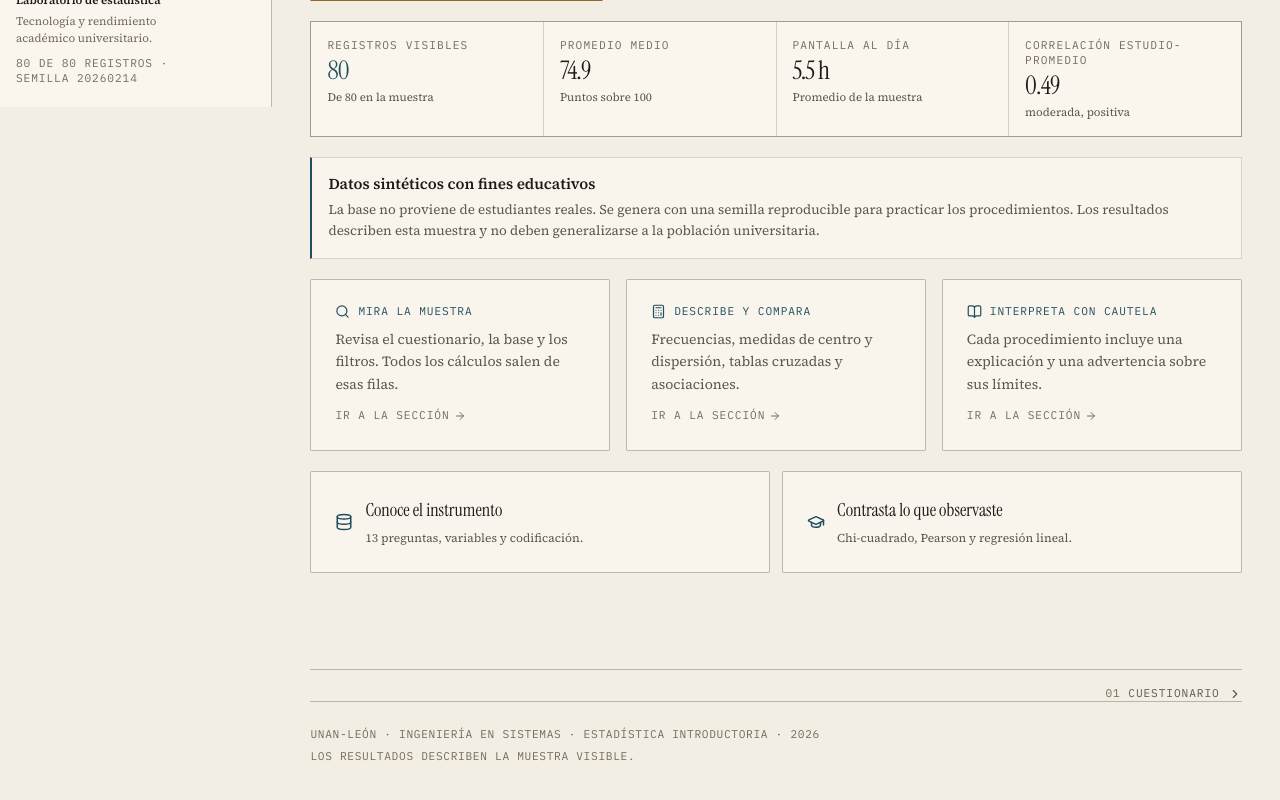
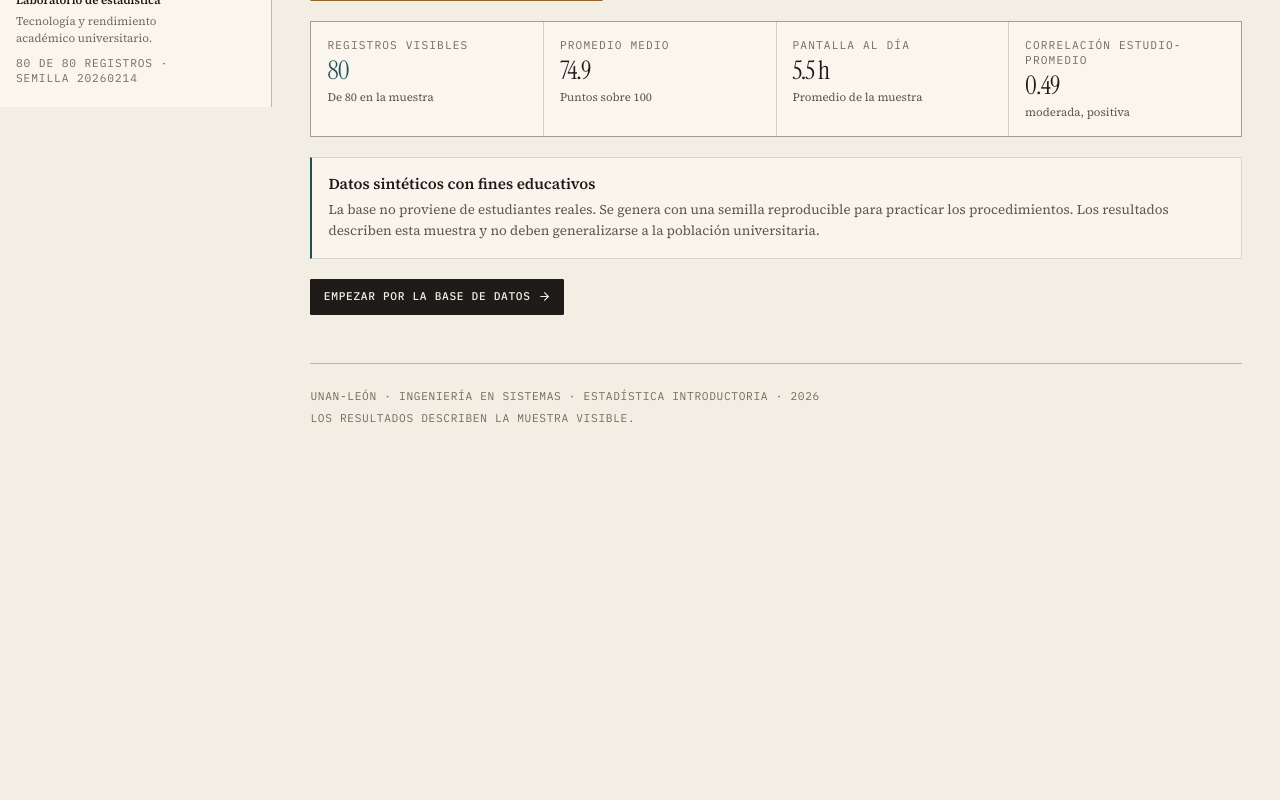
Before and after one commit to fn-cafeina/estadistica-uno, a React (Vite) app: page / in a window 1280 px wide. Shown: the part 693-1493 px from the top of the page. After the commit the page ends 1201 px from the top, so only its background shows below. Built offline with nearby package versions, Linux system fonts and the light colour scheme.

Commit message:
refactor: leave one way to move between sections

```diff
--- a/src/lab/Lab.tsx
+++ b/src/lab/Lab.tsx
@@ -11,7 +11,7 @@ import { Descriptive } from "./sections/Descriptive";
 import { Tests } from "./sections/Tests";
 import { Charts } from "./sections/Charts";
 import { InterpretationSection } from "./sections/InterpretationSection";
-import { IconButton, ViewNav } from "./components";
+import { IconButton } from "./components";
 import "./lab.css";
 
 // Todas las vistas quedan montadas: conservan su estado local y la impresión
@@ -180,8 +180,6 @@ export function Lab() {
             </div>
           ))}
 
-          <ViewNav active={section} />
-
           <footer className="lab-footer">
             <p>UNAN-León · Ingeniería en Sistemas · Estadística Introductoria · 2026</p>
             <p className="mt-1">Los resultados describen la muestra visible.</p>
--- a/src/lab/components.tsx
+++ b/src/lab/components.tsx
@@ -1,7 +1,7 @@
 import { useId, type ButtonHTMLAttributes, type ReactNode } from "react";
 import type { LucideIcon } from "lucide-react";
-import { ChevronLeft, ChevronRight, RotateCcw } from "lucide-react";
-import { NAV_ITEMS, PROCEDURES } from "./navigation";
+import { RotateCcw } from "lucide-react";
+import { PROCEDURES } from "./navigation";
 
 export function cn(...classes: Array<string | false | null | undefined>): string {
   return classes.filter(Boolean).join(" ");
@@ -396,36 +396,3 @@ export function ProcedureTabs({
     </nav>
   );
 }
-
-// Procedimientos inactivos: quedan montados y ocultos para conservar su estado
-// y para que la impresión siga sacando el informe completo.
-export function ViewNav({ active }: { active: string }) {
-  const index = NAV_ITEMS.findIndex((item) => item.id === active);
-  const prev = index > 0 ? NAV_ITEMS[index - 1] : undefined;
-  const next = index >= 0 && index < NAV_ITEMS.length - 1 ? NAV_ITEMS[index + 1] : undefined;
-
-  return (
-    <nav className="lab-view-nav no-print" aria-label="Navegación entre secciones">
-      {prev ? (
-        <a className="lab-view-nav-link" href={`#${prev.id}`}>
-          <ChevronLeft aria-hidden="true" size={14} />
-          <span>
-            <span className="lab-view-nav-num">{prev.number}</span> {prev.label}
-          </span>
-        </a>
-      ) : (
-        <span />
-      )}
-      {next ? (
-        <a className="lab-view-nav-link lab-view-nav-next" href={`#${next.id}`}>
-          <span>
-            <span className="lab-view-nav-num">{next.number}</span> {next.label}
-          </span>
-          <ChevronRight aria-hidden="true" size={14} />
-        </a>
-      ) : (
-        <span />
-      )}
-    </nav>
-  );
-}
--- a/src/lab/lab.css
+++ b/src/lab/lab.css
@@ -214,42 +214,6 @@
   }
 }
 
-.lab-view-nav {
-  display: flex;
-  align-items: stretch;
-  justify-content: space-between;
-  gap: 1rem;
-  margin-top: var(--space-7);
-  border-top: 1px solid var(--border-strong);
-  padding-top: 1rem;
-}
-
-.lab-view-nav-link {
-  display: inline-flex;
-  align-items: center;
-  gap: 0.5rem;
-  color: var(--muted);
-  font-family: var(--font-mono);
-  font-size: var(--fs-label);
-  letter-spacing: 0.08em;
-  line-height: 1.3;
-  text-transform: uppercase;
-  transition: color 140ms ease;
-}
-
-.lab-view-nav-link:hover {
-  color: var(--accent);
-}
-
-.lab-view-nav-next {
-  margin-left: auto;
-  text-align: right;
-}
-
-.lab-view-nav-num {
-  color: var(--faint);
-}
-
 .lab-procedures {
   display: flex;
   flex-wrap: wrap;
@@ -397,10 +361,6 @@
 
 .lab-grid-2 {
   grid-template-columns: repeat(2, minmax(0, 1fr));
-}
-
-.lab-grid-3 {
-  grid-template-columns: repeat(3, minmax(0, 1fr));
 }
 
 .lab-grid-sidebar {
@@ -937,8 +897,7 @@
     align-items: flex-start;
   }
 
-  .lab-grid-2,
-  .lab-grid-3 {
+  .lab-grid-2 {
     grid-template-columns: 1fr;
   }
 }
--- a/src/lab/sections/Overview.tsx
+++ b/src/lab/sections/Overview.tsx
@@ -1,41 +1,10 @@
-import {
-  ArrowRight,
-  BookOpen,
-  Calculator,
-  Database,
-  GraduationCap,
-  Home,
-  Monitor,
-  Search,
-  TrendingUp,
-} from "lucide-react";
+import { ArrowRight, Home } from "lucide-react";
 import { useLab } from "../LabContext";
 import { mean } from "../../stats/descriptive";
 import { pearsonCorrelation } from "../../stats/correlation";
 import { formatNumber } from "../../lib/format";
 import { GROUP_MEMBERS } from "../navigation";
 import { Section, Metric, Panel, Badge, Callout } from "../components";
-
-const STEPS = [
-  {
-    icon: Search,
-    title: "Mira la muestra",
-    text: "Revisa el cuestionario, la base y los filtros. Todos los cálculos salen de esas filas.",
-    href: "#base-datos",
-  },
-  {
-    icon: Calculator,
-    title: "Describe y compara",
-    text: "Frecuencias, medidas de centro y dispersión, tablas cruzadas y asociaciones.",
-    href: "#descriptiva",
-  },
-  {
-    icon: BookOpen,
-    title: "Interpreta con cautela",
-    text: "Cada procedimiento incluye una explicación y una advertencia sobre sus límites.",
-    href: "#interpretacion",
-  },
-];
 
 export function Overview() {
   const { sample, filteredRows } = useLab();
@@ -123,38 +92,10 @@ export function Overview() {
         </Callout>
       </div>
 
-      <div className="lab-grid lab-grid-3 mt-5">
-        {STEPS.map((step) => {
-          const Icon = step.icon;
-          return (
-            <a key={step.title} href={step.href} className="lab-panel block transition-colors hover:bg-surface-2">
-              <div className="flex items-center gap-2 text-accent">
-                <Icon aria-hidden="true" size={15} strokeWidth={1.9} />
-                <span className="font-mono text-label uppercase tracking-[0.08em]">{step.title}</span>
-              </div>
-              <p className="mt-2 text-sm leading-relaxed text-muted">{step.text}</p>
-              <span className="mt-3 inline-flex items-center gap-1 font-mono text-label uppercase tracking-[0.08em] text-faint">
-                Ir a la sección <ArrowRight aria-hidden="true" size={12} />
-              </span>
-            </a>
-          );
-        })}
-      </div>
-
-      <div className="mt-5 grid gap-3 sm:grid-cols-2">
-        <a href="#cuestionario" className="lab-panel flex items-center gap-3 transition-colors hover:bg-surface-2">
-          <Database aria-hidden="true" size={18} className="text-accent" />
-          <span>
-            <span className="block font-display text-lg text-fg">Conoce el instrumento</span>
-            <span className="text-xs text-muted">13 preguntas, variables y codificación.</span>
-          </span>
-        </a>
-        <a href="#pruebas" className="lab-panel flex items-center gap-3 transition-colors hover:bg-surface-2">
-          <GraduationCap aria-hidden="true" size={18} className="text-accent" />
-          <span>
-            <span className="block font-display text-lg text-fg">Contrasta lo que observaste</span>
-            <span className="text-xs text-muted">Chi-cuadrado, Pearson y regresión lineal.</span>
-          </span>
+      <div className="mt-5">
+        <a className="lab-button lab-button-primary" href="#base-datos">
+          Empezar por la base de datos
+          <ArrowRight aria-hidden="true" size={13} />
         </a>
       </div>
     </Section>
```
